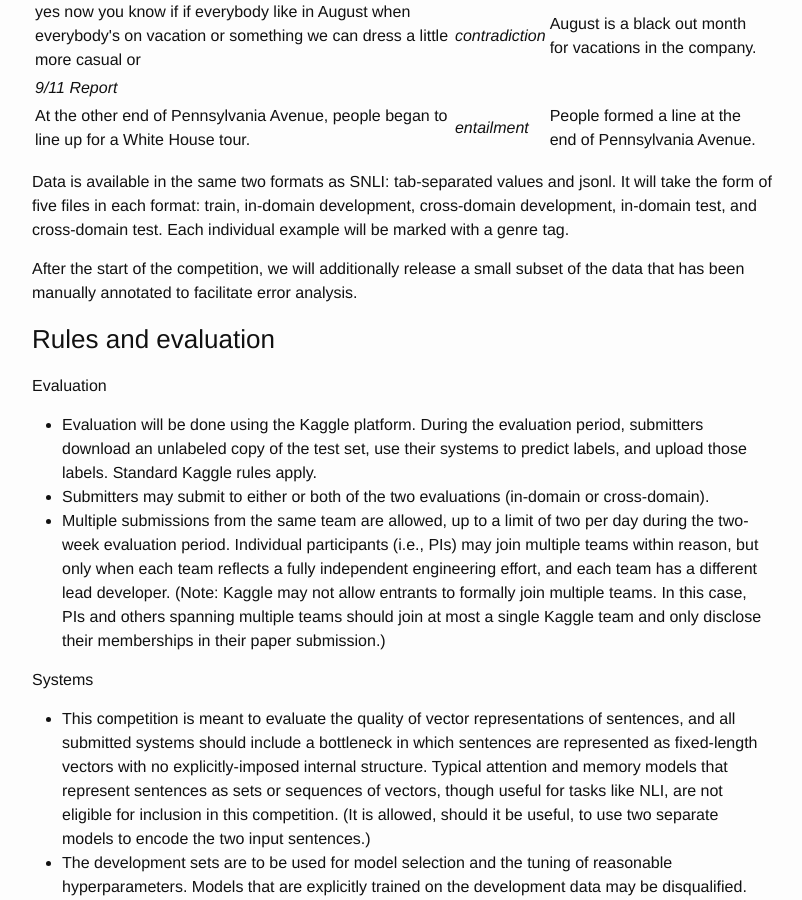
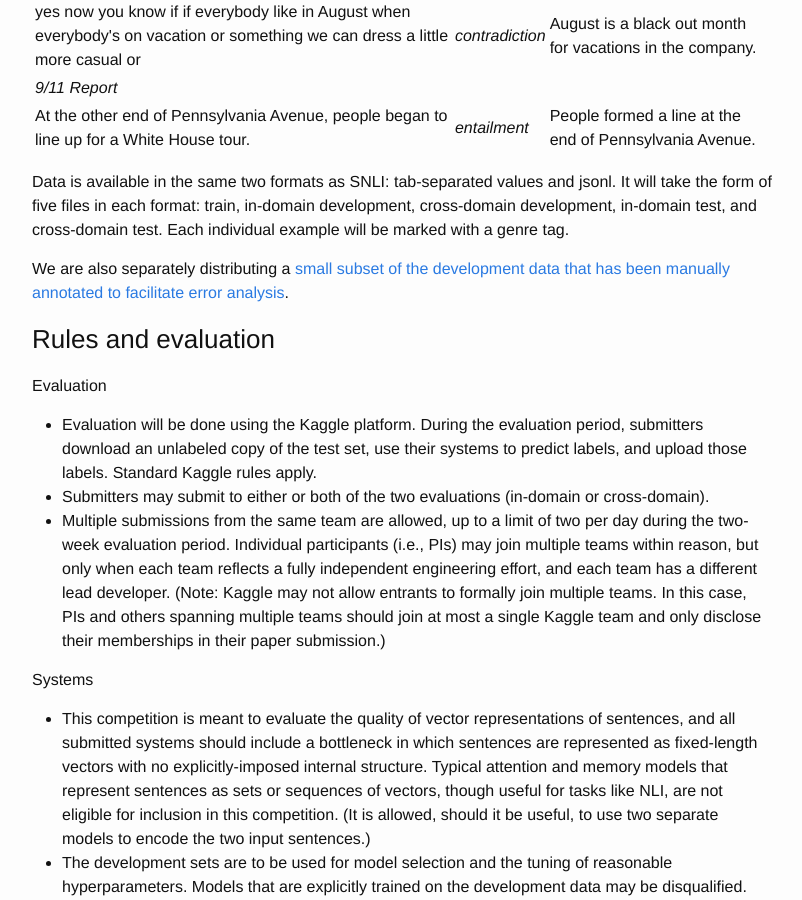
Before and after one commit to RepEval2017/RepEval2017.github.io, a Jekyll site: the page built from shared_task.md, in a window 1280 px wide and 900 px high, scrolled down 1538 px. Shown: the whole window, without its empty margins (238-1040 px from the left). Built offline with Jekyll 4.4.1, drawn with Linux system fonts in a browser that asks for light colours; some of the changed text lies outside the part shown.

Commit message:
Add links to new annotations.

```diff
--- a/shared_task.md
+++ b/shared_task.md
@@ -578,7 +578,7 @@ A preliminary version of the training and development sections of the task data
 
 <span class="c4"></span>
 
-<span class="c4">After the start of the competition, we will additionally release a small subset of the data that has been manually annotated to facilitate error analysis.</span>
+<span class="c4">We are also separately distributing a [small subset of the development data that has been manually annotated to facilitate error analysis](https://www.nyu.edu/projects/bowman/multinli/multinli_0.9_annotations.zip).</span>
 
 ### <span>Rules</span><span class="c25"> and evaluation</span>
 
@@ -703,7 +703,7 @@ A preliminary version of the training and development sections of the task data
 ### <span class="c25">Key dates</span>
 
 *   <strong>March 24:</strong> <span class="c4">[Training and development data and draft data description paper](http://nyu.edu/projects/bowman/multinli) available, competition begins</span>
-*   <strong>By May 15:</strong> <span class="c4">Expert-tagged development data for error analysis available</span>
+*   <strong>By May 15:</strong> <span class="c4">[Expert-tagged development data for error analysis](https://www.nyu.edu/projects/bowman/multinli/multinli_0.9_annotations.zip) available</span>
 *   <strong>June 1:</strong> <span class="c4">Unlabeled test data available, evaluation period begins, Kaggle evaluation site opens</span>
 *   <strong>June 14 (GMT-11, 23:59:59):</strong> <span class="c4">Evaluation period ends, system description papers and code packages due</span>
 *   <strong>June 16:</strong> <span class="c4">Winners formally announced</span>
```
